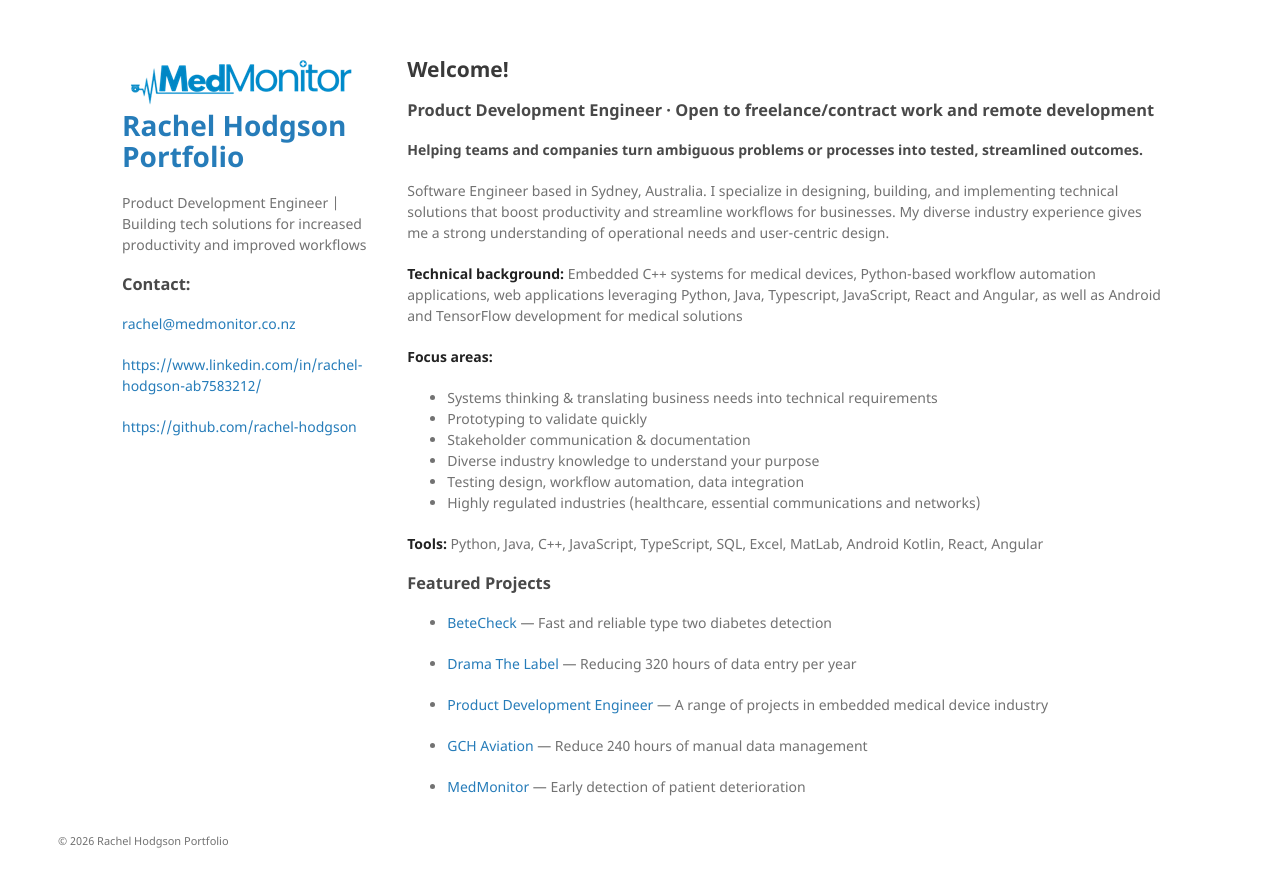
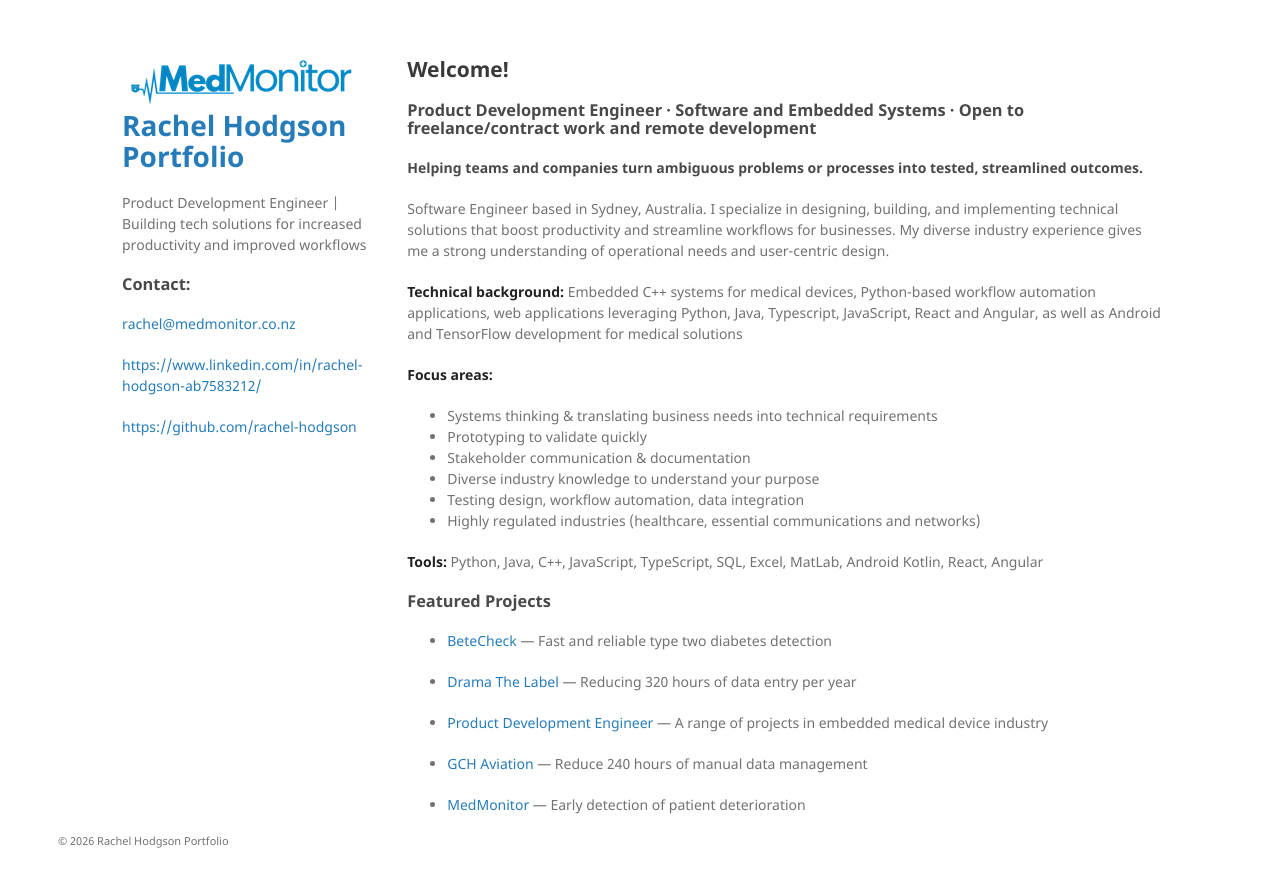
Before and after one commit to rachel-hodgson/rachel-hodgson.github.io, a Jekyll site: the page built from index.md, in a window 1280 px wide. Shown: the top 887 px of the page. Built offline with Jekyll 4.4.1, drawn with Linux system fonts in a browser that asks for light colours.

Commit message:
Update index.md

```diff
--- a/index.md
+++ b/index.md
@@ -6,7 +6,7 @@ permalink: /
 
 ## Welcome!
 
-### Product Development Engineer · Open to freelance/contract work and remote development
+### Product Development Engineer · Software and Embedded Systems · Open to freelance/contract work and remote development
 #### Helping teams and companies turn ambiguous problems or processes into tested, streamlined outcomes.
 
 Software Engineer based in Sydney, Australia. I specialize in designing, building, and implementing technical solutions that boost productivity and streamline workflows for businesses. My diverse industry experience gives me a strong understanding of operational needs and user-centric design.
```
